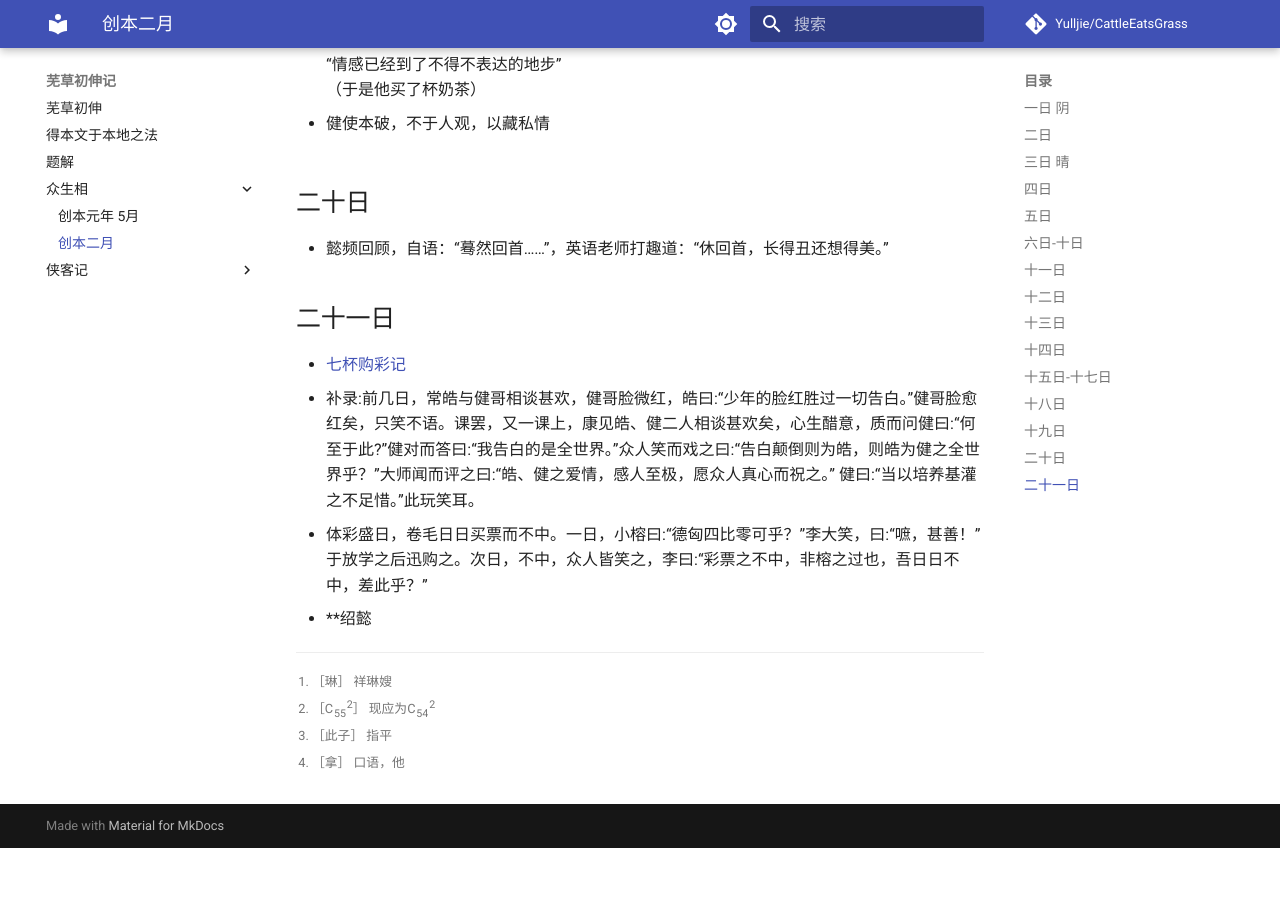
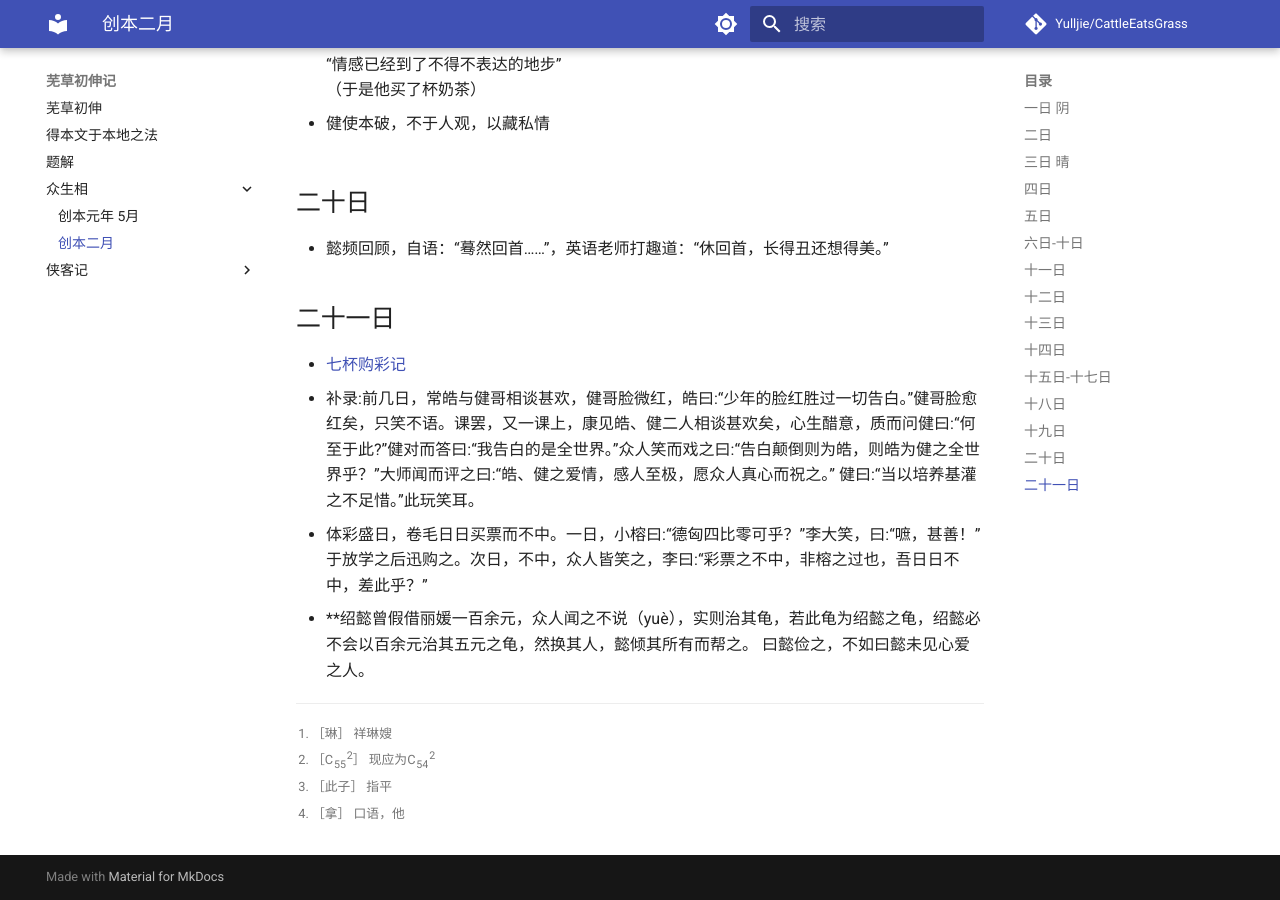
Before and after one commit to Yulljie/CattleEatsGrass, an MkDocs documentation site: the page built from docs/众生相/01.md, in a window 1280 px wide and 900 px high, scrolled down 3544 px. Built offline with MkDocs 1.6.1 and Material for MkDocs 9.7.7, drawn with Linux system fonts in a browser that asks for light colours; comment, search, counter and statistics services are not loaded; before the commit the page ends 4392 px from its top, so only the background shows below that.

Commit message:
Update 01.md

```diff
--- a/docs/众生相/01.md
+++ b/docs/众生相/01.md
@@ -117,4 +117,5 @@
 * 补录:前几日，常皓与健哥相谈甚欢，健哥脸微红，皓曰:“少年的脸红胜过一切告白。”健哥脸愈红矣，只笑不语。课罢，又一课上，康见皓、健二人相谈甚欢矣，心生醋意，质而问健曰:“何至于此?”健对而答曰:“我告白的是全世界。”众人笑而戏之曰:“告白颠倒则为皓，则皓为健之全世界乎？”大师闻而评之曰:“皓、健之爱情，感人至极，愿众人真心而祝之。”
 健曰:“当以培养基灌之不足惜。”此玩笑耳。
 * 体彩盛日，卷毛日日买票而不中。一日，小榕曰:“德匈四比零可乎？”李大笑，曰:“嗻，甚善！”于放学之后迅购之。次日，不中，众人皆笑之，李曰:“彩票之不中，非榕之过也，吾日日不中，差此乎？”
-* **绍懿
+* **绍懿曾假借丽媛一百余元，众人闻之不说（yuè），实则治其龟，若此龟为绍懿之龟，绍懿必不会以百余元治其五元之龟，然换其人，懿倾其所有而帮之。
+曰懿俭之，不如曰懿未见心爱之人。
```
